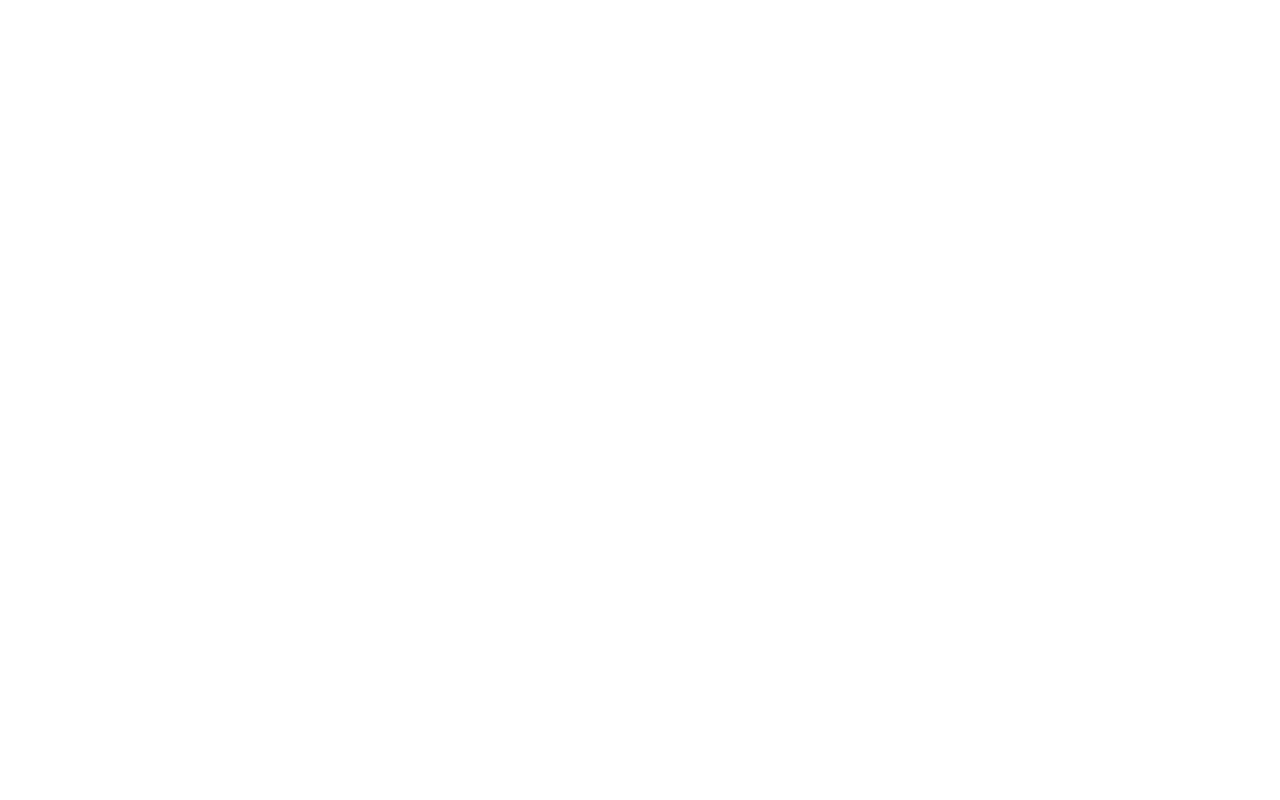
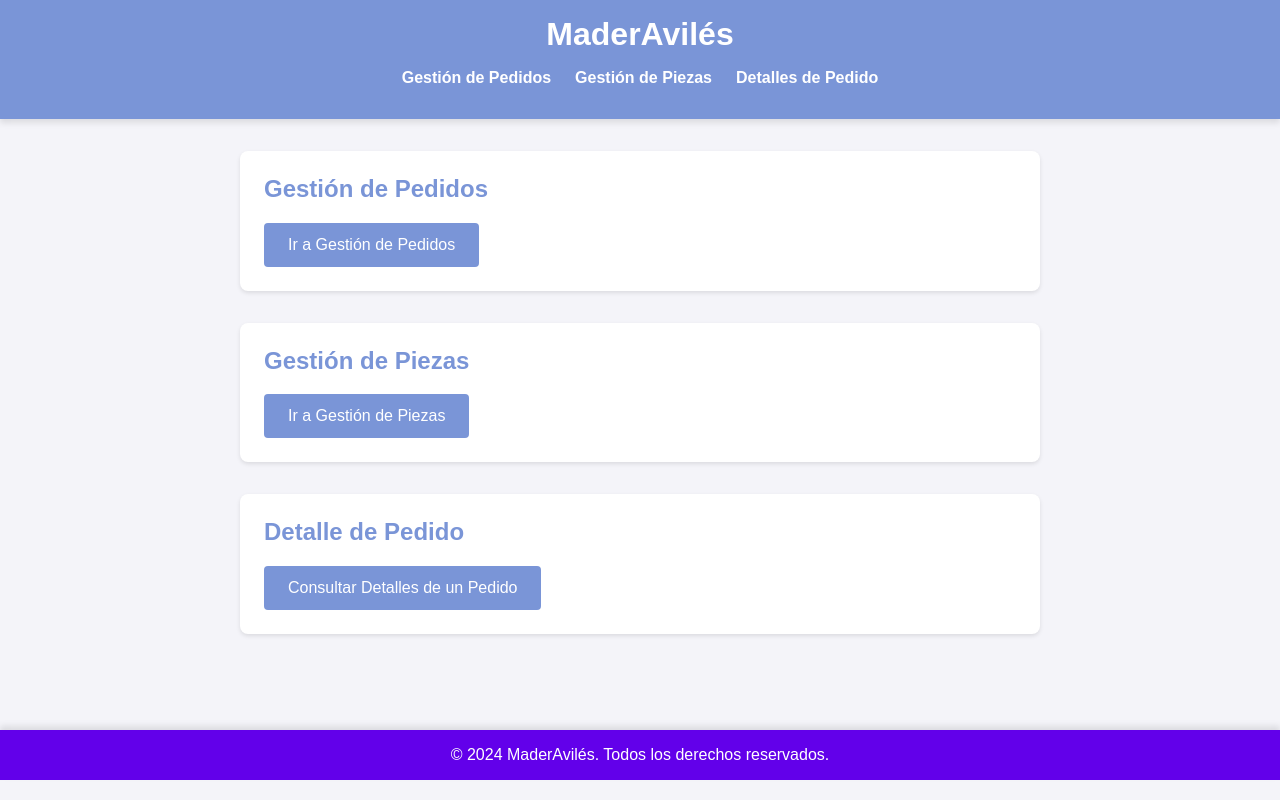
Before and after one commit to LibertadLorda/dwec_actividad_1, a plain HTML site: page index.html in a window 1280 px wide. Drawn offline with Linux system fonts and the light colour scheme.

Commit message:
add css & js

```diff
--- a/index.html
+++ b/index.html
@@ -2,16 +2,45 @@
 <html lang="en">
   <head>
     <meta charset="UTF-8">
-    <link rel="icon" href="/favicon.ico">
     <meta http-equiv="X-UA-Compatible" content="IE=edge">
     <meta name="viewport" content="width=device-width, initial-scale=1.0">
     <link rel="stylesheet" href="/style.css">
-    <title>Actividad 1 Eval DWEC</title>
+    <title>MaderAvilés</title>
   </head>
   <body>
-    <div class="pedidos"></div>
-    <div class="piezas"></div>
-    <div class="pedidos"></div>
+    <header>
+        <h1>MaderAvilés</h1>
+        <nav>
+            <ul>
+                <li><a href="#pedidos">Gestión de Pedidos</a></li>
+                <li><a href="#piezas">Gestión de Piezas</a></li>
+                <li><a href="#detalles">Detalles de Pedido</a></li>
+            </ul>
+        </nav>
+    </header>
+    <main>
+        <!-- Gestión de pedidos -->
+        <section id="pedidos">
+            <h2>Gestión de Pedidos</h2>
+            <button onclick="abrirGestionPedidos()">Ir a Gestión de Pedidos</button>
+        </section>
+
+        <!-- Gestión de piezas -->
+        <section id="piezas">
+            <h2>Gestión de Piezas</h2>
+            <button onclick="abrirGestionPiezas()">Ir a Gestión de Piezas</button>
+        </section>
+
+        <!-- Detalle de pedido -->
+        <section id="detalles">
+            <h2>Detalle de Pedido</h2>
+            <button onclick="abrirDetallePedido()">Consultar Detalles de un Pedido</button>
+        </section>
+    </main>
+
+    <footer>
+        <p>&copy; 2024 MaderAvilés. Todos los derechos reservados.</p>
+    </footer>
 
 
 
--- a/index.js
+++ b/index.js
@@ -0,0 +1,124 @@
+// Definir claves de LocalStorage
+const KEY_PEDIDOS = 'pedidos';
+const KEY_PIEZAS = 'piezas';
+
+// Obtener datos de LocalStorage o inicializar
+function obtenerDatos(key) {
+    const datos = localStorage.getItem(key);
+    return datos ? JSON.parse(datos) : [];
+}
+
+// Guardar datos en LocalStorage
+function guardarDatos(key, datos) {
+    localStorage.setItem(key, JSON.stringify(datos));
+}
+
+// Gestión de Pedidos
+function crearPedido(numero, cliente, fecha) {
+    const pedidos = obtenerDatos(KEY_PEDIDOS);
+
+    // Validaciones
+    if (pedidos.some(pedido => pedido.numero === numero)) {
+        alert('El número de pedido ya existe.');
+        return;
+    }
+    if (isNaN(numero) || numero < 1) {
+        alert('El número de pedido debe ser un entero positivo.');
+        return;
+    }
+    if (new Date(fecha) > new Date()) {
+        alert('La fecha del pedido no puede ser futura.');
+        return;
+    }
+
+    pedidos.push({
+        numero,
+        cliente,
+        fecha,
+        procesado: false,
+        servido: false
+    });
+    guardarDatos(KEY_PEDIDOS, pedidos);
+    alert('Pedido creado con éxito.');
+}
+
+// Gestión de Piezas
+function crearPieza(numeroPieza, numeroPedido, largo, ancho, grosor, color, ambasCaras) {
+    const piezas = obtenerDatos(KEY_PIEZAS);
+    const pedidos = obtenerDatos(KEY_PEDIDOS);
+
+    // Validaciones
+    if (piezas.some(pieza => pieza.numeroPieza === numeroPieza)) {
+        alert('El número de pieza ya existe.');
+        return;
+    }
+    if (!pedidos.some(pedido => pedido.numero === numeroPedido)) {
+        alert('El número de pedido no existe.');
+        return;
+    }
+    if (isNaN(largo) || largo <= 0 || isNaN(ancho) || ancho <= 0 || isNaN(grosor) || grosor <= 0) {
+        alert('Las medidas deben ser mayores que 0.');
+        return;
+    }
+
+    piezas.push({
+        numeroPieza,
+        numeroPedido,
+        largo,
+        ancho,
+        grosor,
+        color: color || 'Natural',
+        ambasCaras: !!ambasCaras,
+        cortada: false
+    });
+    guardarDatos(KEY_PIEZAS, piezas);
+    alert('Pieza creada con éxito.');
+}
+
+// Detalle de Pedido
+function obtenerDetallePedido(numeroPedido) {
+    const piezas = obtenerDatos(KEY_PIEZAS).filter(pieza => pieza.numeroPedido === numeroPedido);
+    if (piezas.length === 0) {
+        alert('No hay piezas asociadas a este pedido.');
+        return;
+    }
+
+    let detalle = `Detalle del Pedido N° ${numeroPedido}\n`;
+    let superficieTotal = 0;
+    let volumenTotal = 0;
+
+    piezas.forEach(pieza => {
+        const superficie = pieza.largo * pieza.ancho;
+        const volumen = superficie * pieza.grosor;
+        superficieTotal += superficie;
+        volumenTotal += volumen;
+
+        detalle += `\nNúmero de Pieza: ${pieza.numeroPieza}\n` +
+                   `Largo: ${pieza.largo} cm, Ancho: ${pieza.ancho} cm, Grosor: ${pieza.grosor} cm\n` +
+                   `Color: ${pieza.color}, Ambas Caras: ${pieza.ambasCaras ? 'Sí' : 'No'}\n` +
+                   `Superficie: ${superficie} cm², Volumen: ${volumen} cm³\n`;
+    });
+
+    detalle += `\nSuperficie Total: ${superficieTotal} cm²\n`;
+    detalle += `Volumen Total: ${volumenTotal} cm³`;
+
+    alert(detalle);
+}
+
+// Funciones auxiliares para abrir las secciones
+function abrirGestionPedidos() {
+    console.log('Navegar a Gestión de Pedidos');
+}
+
+function abrirGestionPiezas() {
+    console.log('Navegar a Gestión de Piezas');
+}
+
+function abrirDetallePedido() {
+    const numeroPedido = parseInt(prompt('Introduce el número del pedido:'));
+    if (!isNaN(numeroPedido)) {
+        obtenerDetallePedido(numeroPedido);
+    } else {
+        alert('Número de pedido no válido.');
+    }
+}
--- a/style.css
+++ b/style.css
@@ -0,0 +1,93 @@
+body {
+    font-family: Arial, sans-serif;
+    margin: 0;
+    padding: 0;
+    background-color: #f4f4f9;
+    color: #333;
+}
+
+header {
+    background-color: #7a95d7;
+    color: white;
+    padding: 1rem 0;
+    text-align: center;
+    box-shadow: 0 4px 6px rgba(0, 0, 0, 0.1);
+}
+
+header h1 {
+    margin: 0;
+    font-size: 2rem;
+}
+
+nav ul {
+    list-style: none;
+    padding: 0;
+    display: flex;
+    justify-content: center;
+    gap: 1.5rem;
+    margin-top: 1rem;
+}
+
+nav ul li {
+    margin: 0;
+}
+
+nav ul li a {
+    text-decoration: none;
+    color: white;
+    font-weight: bold;
+    font-size: 1rem;
+    transition: color 0.3s ease;
+}
+
+nav ul li a:hover {
+    color: #ffd700;
+}
+
+main {
+    padding: 2rem;
+    max-width: 800px;
+    margin: 0 auto;
+}
+
+section {
+    margin-bottom: 2rem;
+    background: white;
+    padding: 1.5rem;
+    border-radius: 8px;
+    box-shadow: 0 2px 4px rgba(0, 0, 0, 0.1);
+}
+
+section h2 {
+    margin-top: 0;
+    color: #7a95d7;
+}
+
+button {
+    display: inline-block;
+    background-color: #7a95d7;
+    color: white;
+    border: none;
+    padding: 0.8rem 1.5rem;
+    border-radius: 4px;
+    font-size: 1rem;
+    cursor: pointer;
+    transition: background-color 0.3s ease;
+}
+
+button:hover {
+    background-color: #ffd700;
+}
+
+footer {
+    text-align: center;
+    background-color: #6200ea;
+    color: white;
+    padding: 1rem 0;
+    margin-top: 2rem;
+    box-shadow: 0 -4px 6px rgba(0, 0, 0, 0.1);
+}
+
+footer p {
+    margin: 0;
+}
```
